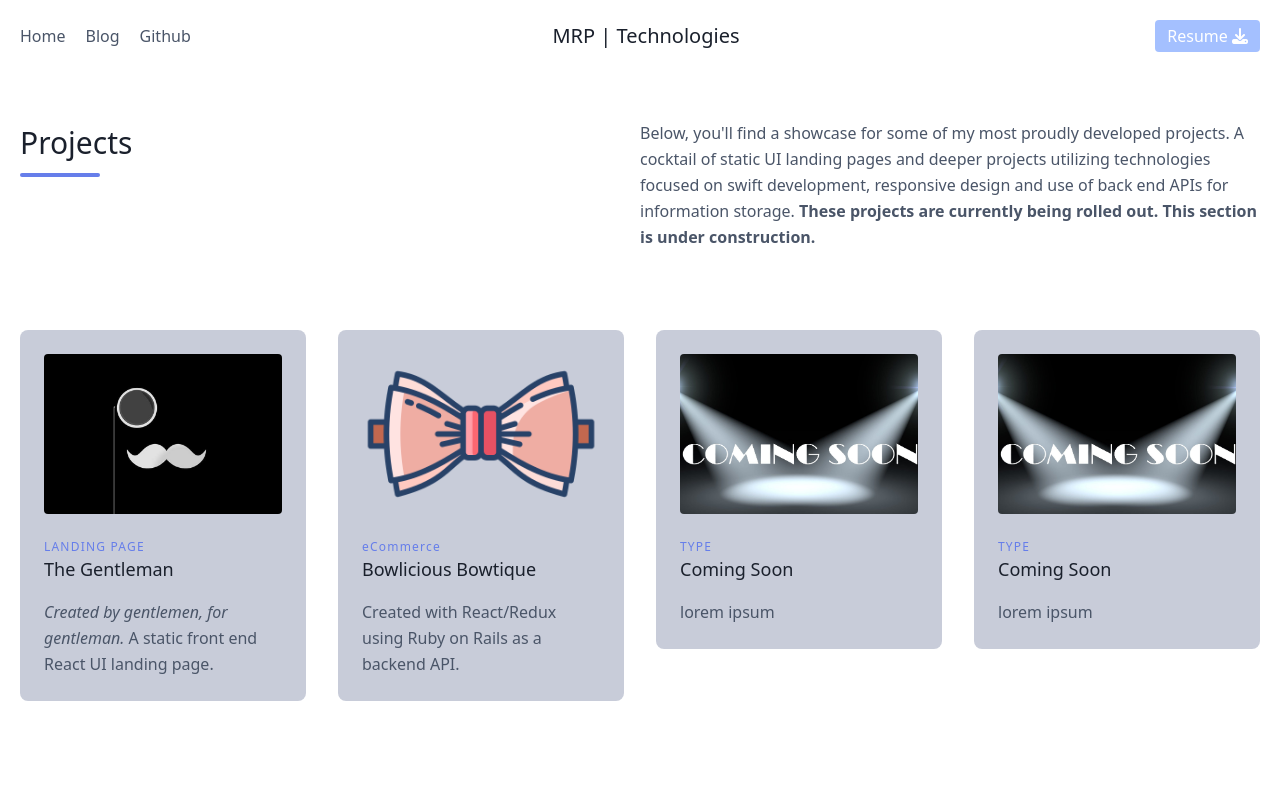
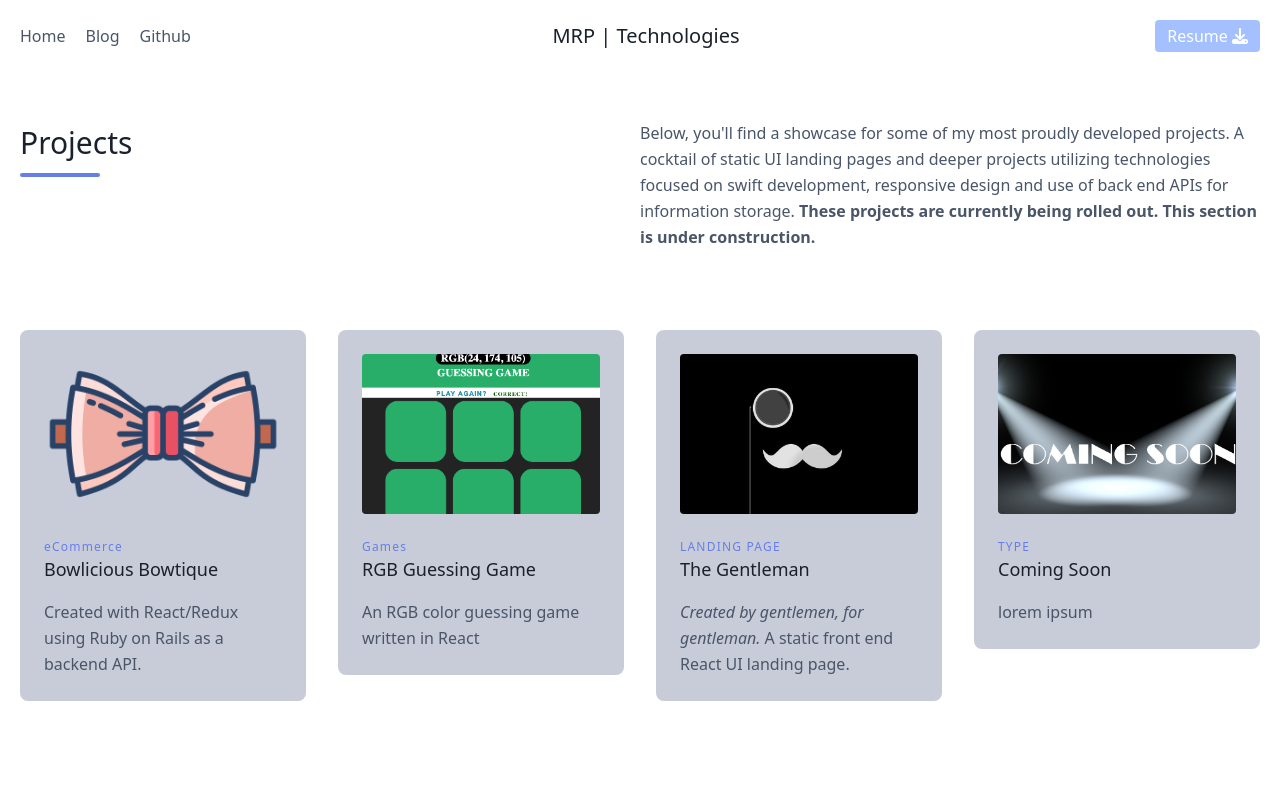
Before and after one commit to MatthewPalmer9/mrp-technologies, a React (Create React App) app: page / in a window 1280 px wide. Shown: the top 800 px of the page. Built offline with nearby package versions, Linux system fonts and the light colour scheme; a web font is replaced by a local one.

Commit message:
Added a new project and updated blog source to DEV.to

```diff
--- a/src/Header.js
+++ b/src/Header.js
@@ -8,8 +8,8 @@ export default class Header extends Component {
             <div className="container mx-auto flex flex-wrap p-5 flex-col md:flex-row items-center">
                 <nav className="flex lg:w-2/5 flex-wrap items-center text-base md:ml-auto">
                 <a href="/" className="mr-5 hover:text-gray-900">Home</a>
-                <a target="_blank" href="https://matthewpalmer9.github.io/" className="mr-5 hover:text-gray-900">Blog</a>
-                <a target="_blank" href="https://github.com/MatthewPalmer9" className="mr-5 hover:text-gray-900">Github</a>
+                <a target="_blank" rel="noopener noreferrer" href="https://dev.to/matthewpalmer9" className="mr-5 hover:text-gray-900">Blog</a>
+                <a target="_blank" rel="noopener noreferrer" href="https://github.com/MatthewPalmer9" className="mr-5 hover:text-gray-900">Github</a>
                 </nav>
                 <a className="flex order-first lg:order-none lg:w-1/5 title-font font-medium items-center text-gray-900 lg:items-center lg:justify-center mb-4 md:mb-0">
                 <span className="nowrap ml-3 text-xl">MRP | Technologies</span>
--- a/src/Projects.js
+++ b/src/Projects.js
@@ -2,6 +2,7 @@ import React, { Component } from 'react';
 import ComingSoon from './ComingSoon.jpg';
 import TheGentleman from './thegentleman.jpg';
 import Bowlicious from './bowlicious.png';
+import RgbGuess from './rgbguess.png';
 
 export default class Projects extends Component {
     render() {
@@ -19,26 +20,26 @@ export default class Projects extends Component {
                         <div className="flex flex-wrap -m-4">
                         <div className="xl:w-1/4 md:w-1/2 p-4">
                             <div className="projectBox bg-gray-100 p-6 rounded-lg">
-                                <a target="_blank" href="https://the-gentleman.vercel.app/"><img className="h-40 rounded w-full object-cover object-center mb-6" src={TheGentleman} alt="content"></img></a>
-                                <h3 className="tracking-widest text-indigo-500 text-xs font-medium title-font">LANDING PAGE</h3>
-                                <h2 className="text-lg text-gray-900 font-medium title-font mb-4"><a target="_blank" href="https://the-gentleman.vercel.app/">The Gentleman</a></h2>
-                                <p className="leading-relaxed text-base"><em>Created by gentlemen, for gentleman.</em> A static front end React UI landing page.</p>
-                            </div>
-                        </div>
-                        <div className="xl:w-1/4 md:w-1/2 p-4">
-                            <div className="projectBox bg-gray-100 p-6 rounded-lg">
-                                <a target="_blank" href="https://bowliciousbowtique.vercel.app/"><img className="h-40 rounded w-full object-cover object-center mb-6" src={Bowlicious} alt="content"></img></a>
+                                <a target="_blank" rel="noopener noreferrer" href="https://bowliciousbowtique.vercel.app/"><img className="h-40 rounded w-full object-cover object-center mb-6" src={Bowlicious} alt="content"></img></a>
                                 <h3 className="tracking-widest text-indigo-500 text-xs font-medium title-font">eCommerce</h3>
-                                <h2 className="text-lg text-gray-900 font-medium title-font mb-4"><a target="_blank" href="https://bowliciousbowtique.vercel.app/">Bowlicious Bowtique</a></h2>
+                                <h2 className="text-lg text-gray-900 font-medium title-font mb-4"><a target="_blank" rel="noopener noreferrer" href="https://bowliciousbowtique.vercel.app/">Bowlicious Bowtique</a></h2>
                                 <p className="leading-relaxed text-base">Created with React/Redux using Ruby on Rails as a backend API.</p>
                             </div>
                         </div>
                         <div className="xl:w-1/4 md:w-1/2 p-4">
                             <div className="projectBox bg-gray-100 p-6 rounded-lg">
-                                <img className="h-40 rounded w-full object-cover object-center mb-6" src={ComingSoon} alt="content"></img>
-                                <h3 className="tracking-widest text-indigo-500 text-xs font-medium title-font">TYPE</h3>
-                                <h2 className="text-lg text-gray-900 font-medium title-font mb-4">Coming Soon</h2>
-                                <p className="leading-relaxed text-base">lorem ipsum</p>
+                                <a target="_blank" rel="noopener noreferrer" href="https://rgbcolorgame.vercel.app/"><img className="h-40 rounded w-full object-cover object-center mb-6" src={RgbGuess} alt="content"></img></a>
+                                <h3 className="tracking-widest text-indigo-500 text-xs font-medium title-font">Games</h3>
+                                <h2 className="text-lg text-gray-900 font-medium title-font mb-4"><a target="_blank" rel="noopener noreferrer" href="https://rgbcolorgame.vercel.app/">RGB Guessing Game</a></h2>
+                                <p className="leading-relaxed text-base">An RGB color guessing game written in React</p>
+                            </div>
+                        </div>
+                        <div className="xl:w-1/4 md:w-1/2 p-4">
+                            <div className="projectBox bg-gray-100 p-6 rounded-lg">
+                                <a target="_blank" rel="noopener noreferrer" href="https://the-gentleman.vercel.app/"><img className="h-40 rounded w-full object-cover object-center mb-6" src={TheGentleman} alt="content"></img></a>
+                                <h3 className="tracking-widest text-indigo-500 text-xs font-medium title-font">LANDING PAGE</h3>
+                                <h2 className="text-lg text-gray-900 font-medium title-font mb-4"><a target="_blank" rel="noopener noreferrer" href="https://the-gentleman.vercel.app/">The Gentleman</a></h2>
+                                <p className="leading-relaxed text-base"><em>Created by gentlemen, for gentleman.</em> A static front end React UI landing page.</p>
                             </div>
                         </div>
                             <div className="xl:w-1/4 md:w-1/2 p-4">
```
Also changed, not shown: src/rgbguess.png (added).
